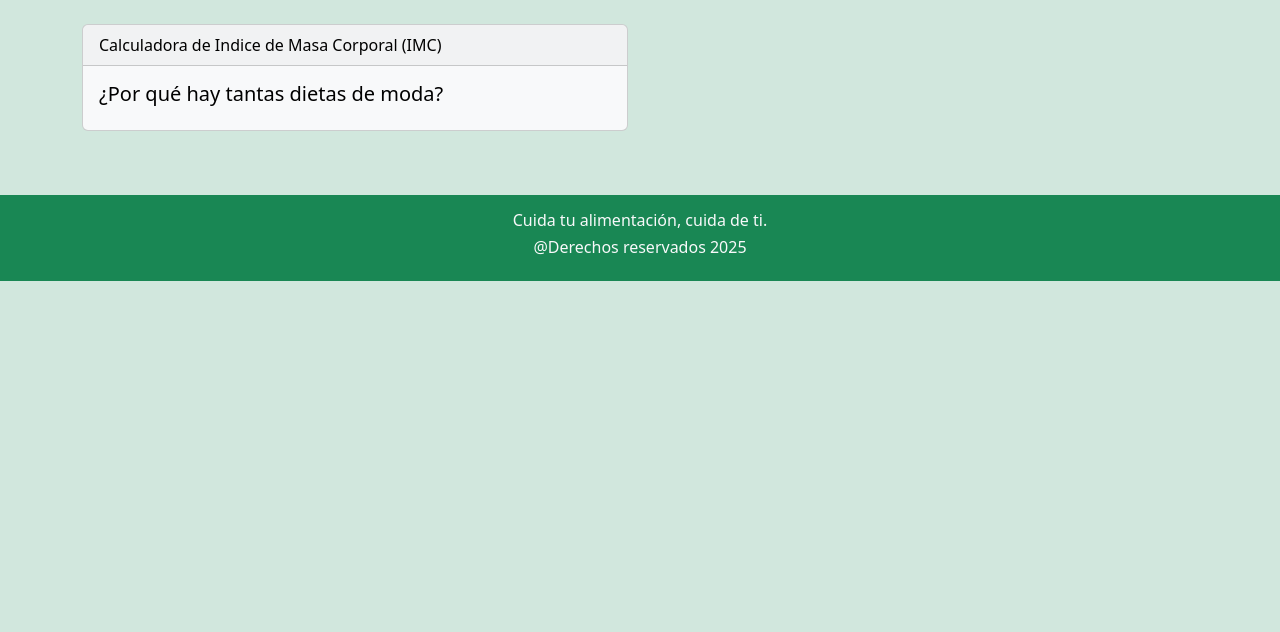
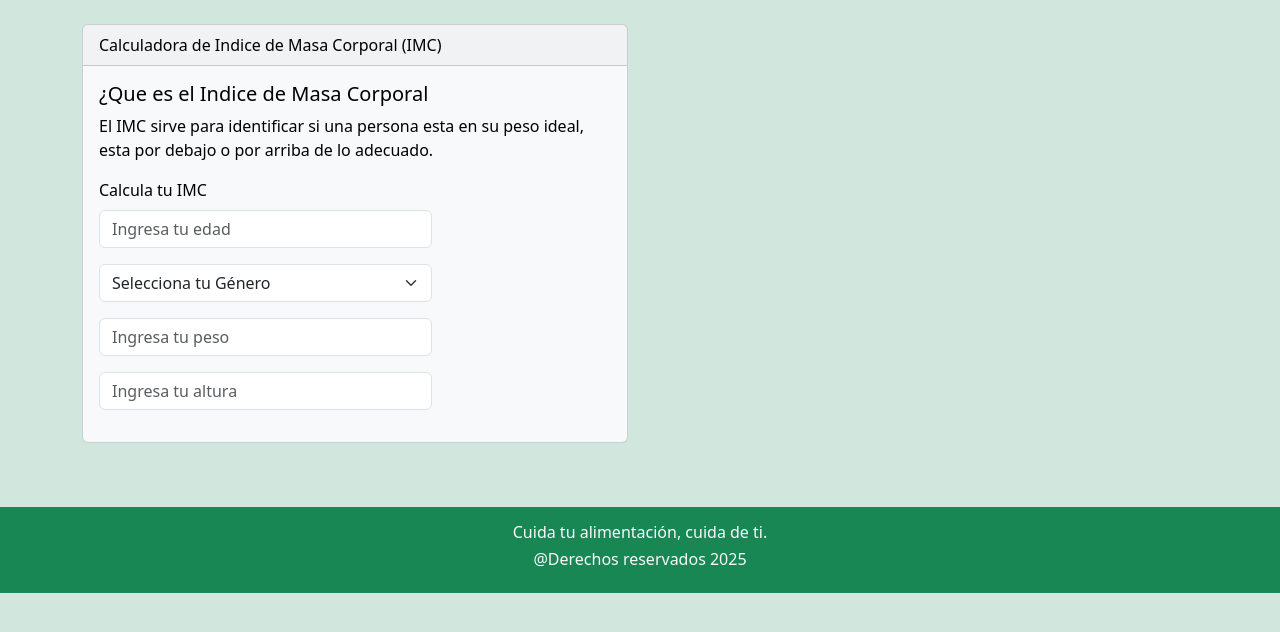
Before and after one commit to Leyva-Holguin/NutriApp, a Flask app: page /herramientas in a window 1280 px wide. Shown: the part 112-744 px from the top of the page. Run offline with Flask 3, Linux system fonts and the light colour scheme.

Commit message:
Update herramientas.html

```diff
--- a/templates/herramientas.html
+++ b/templates/herramientas.html
@@ -8,8 +8,36 @@
             <div class="card text-bg-light mb-3">
                 <div class="card-header">Calculadora de Indice de Masa Corporal (IMC)</div>
                 <div class="card-body">
-                    <h5 class="card-title">¿Por qué hay tantas dietas de moda?</h5>
-
+                    <h5 class="card-title">¿Que es el Indice de Masa Corporal</h5>
+                    <p>El IMC sirve para identificar si una persona esta en su peso ideal, esta por debajo o por arriba de lo adecuado. </p>
+                    <div class="row mb-3">
+                        <div class="col-8 text-start">
+                            <label for="imc" class="form-label fw-medium">Calcula tu IMC</label>
+                            <input type="text" class="form-control" id="imc" name="imc" required
+                                placeholder="Ingresa tu edad" value="{{ request.form.get('peso', '')}}">
+                        </div>
+                    </div>
+                    <div class="row mb-3">
+                        <div class="col-8 text-start">
+                                <select class="form-select" id="imc" name="imc" required>
+                                    <option value="" selected disabled>Selecciona tu Género</option>
+                                    <option value="hombre">Hombre</option>
+                                    <option value="mujer">Mujer</option>
+                                </select>
+                        </div>
+                    </div>
+                    <div class="row mb-3">
+                        <div class="col-8 text-start">
+                            <input type="text" class="form-control" id="imc" name="imc" required
+                                placeholder="Ingresa tu peso" value="{{ request.form.get('peso', '')}}">
+                        </div>
+                    </div>
+                    <div class="row mb-3">
+                        <div class="col-8 text-start">
+                            <input type="text" class="form-control" id="imc" name="imc" required
+                                placeholder="Ingresa tu altura" value="{{ request.form.get('peso', '')}}">
+                        </div>
+                    </div>
                 </div>
             </div>
         </div>
```
